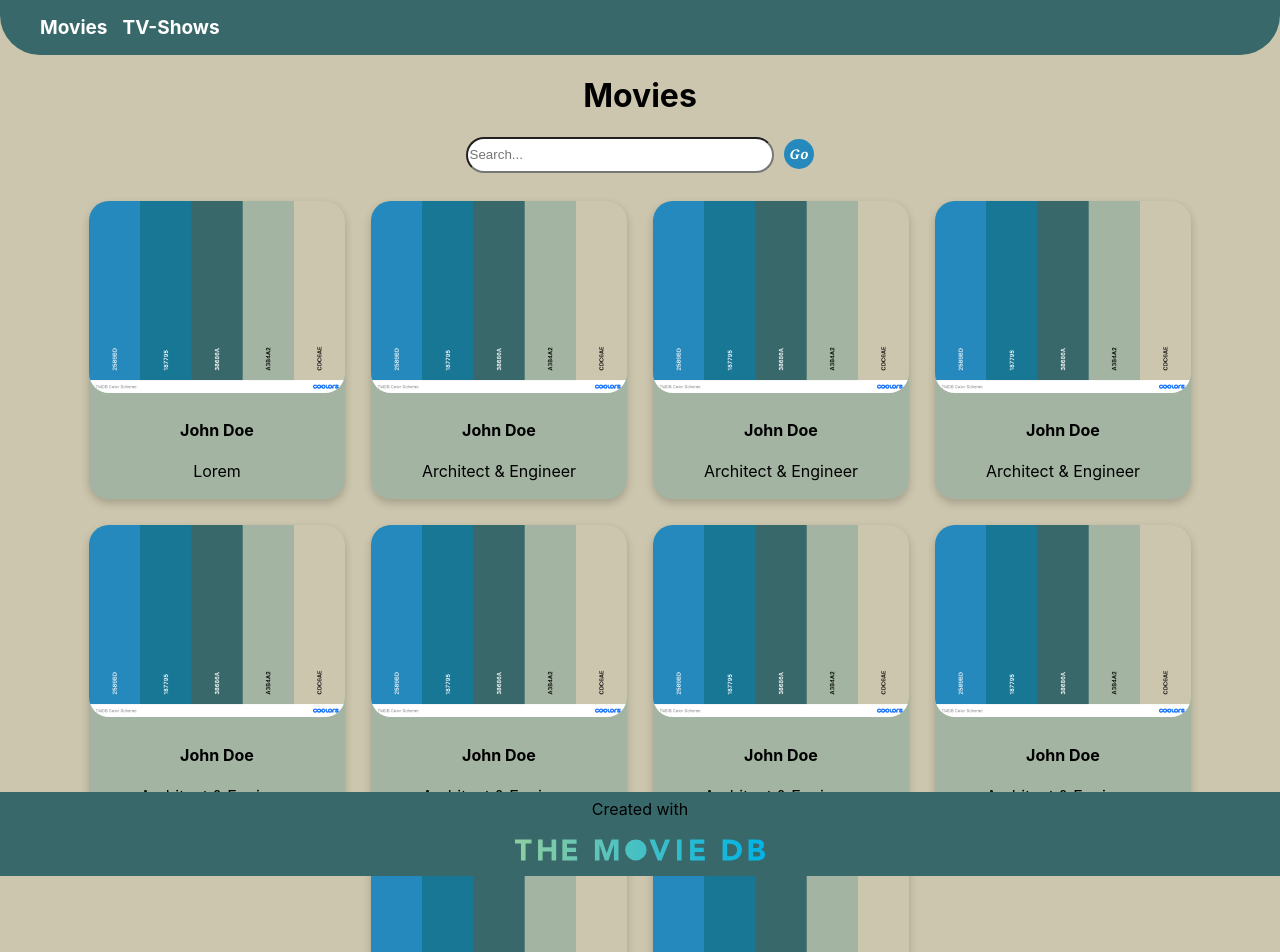
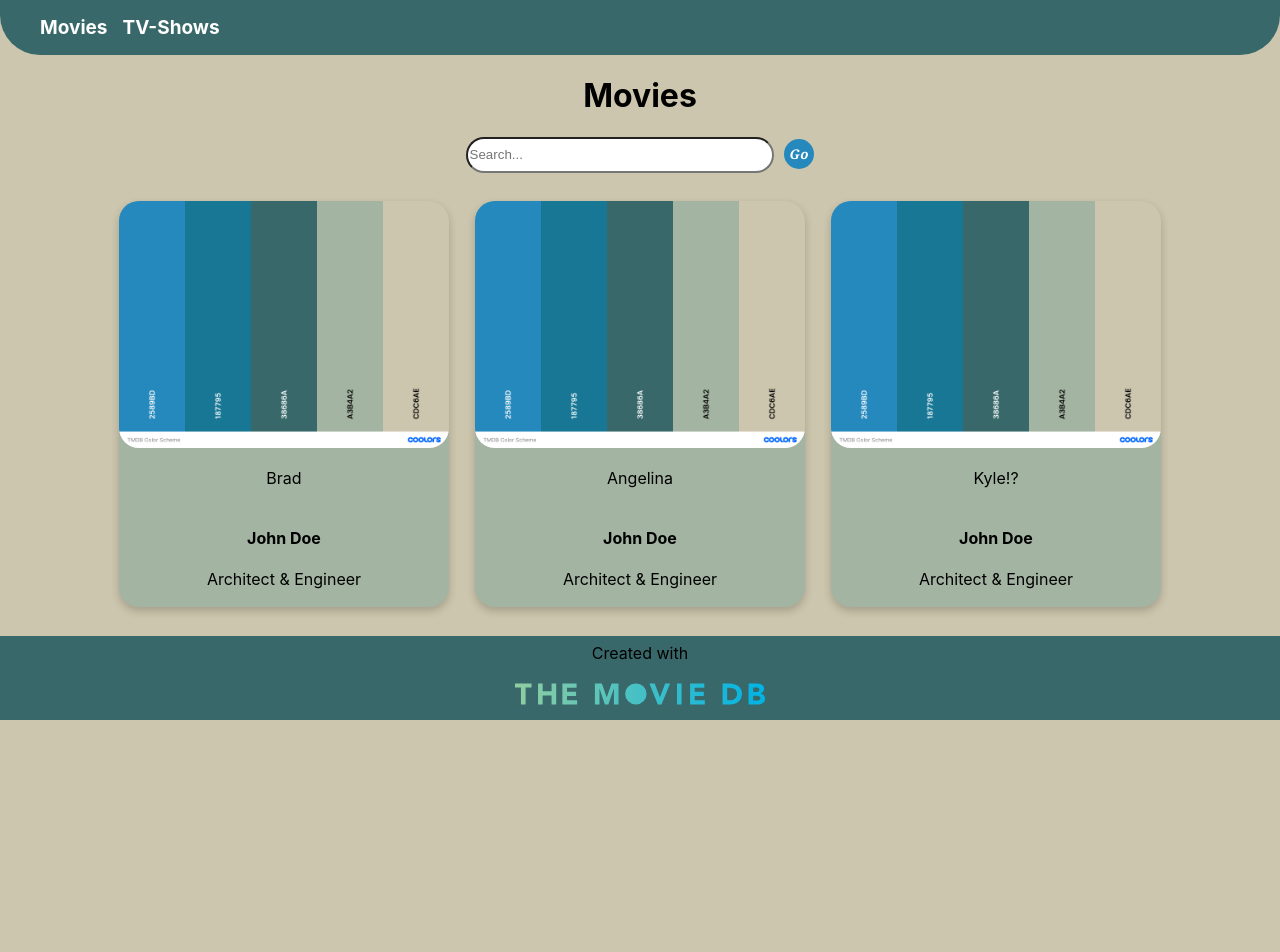
Before and after one commit to briandgomez/YER, a React (Create React App) app: page / in a window 1280 px wide. Shown: the top 952 px of the page. After the commit the page ends 800 px from the top, so only its background shows below. Built offline with nearby package versions, Linux system fonts and the light colour scheme.

Commit message:
created cards using map function

```diff
--- a/src/components/Movies/Movies.js
+++ b/src/components/Movies/Movies.js
@@ -2,6 +2,8 @@ import React from "react";
 import pic from '../../TMDB Color Scheme.png';
 
 const Movies = () => {
+    const moviesList = ['Brad', 'Angelina', 'Kyle!?'];
+
     return (
         <div className="movies">
             <h1>Movies</h1>
@@ -10,89 +12,21 @@ const Movies = () => {
                 <input type={"text"} placeholder="Search..." name="Search input"></input>
                 <button id="search-btn" type="Submit"><i class="fa fa-search">Go</i></button>
             </form>
-
-            <div style={{ display: "flex", flexWrap: 'wrap', justifyContent: "center" }}>
+            <div className = "card-layout">
+                {moviesList.map(item => (
+                    <div className="card-div">
                         <div className="card">
                             <img src={pic} />
-                    <div className="container">
-                        <h4><b>John Doe</b></h4>
-                        <p>Lorem</p>
-                    </div>
-                </div>
-
-                <div className="card">
-                    <img src={pic} />
-                    <div className="container">
-                        <h4><b>John Doe</b></h4>
-                        <p>Architect & Engineer</p>
-                    </div>
-                </div>
-
-                <div className="card">
-                    <img src={pic} />
-                    <div className="container">
-                        <h4><b>John Doe</b></h4>
-                        <p>Architect & Engineer</p>
-                    </div>
-                </div>
-
-                <div className="card">
-                    <img src={pic} />
-                    <div className="container">
-                        <h4><b>John Doe</b></h4>
-                        <p>Architect & Engineer</p>
-                    </div>
-                </div>
-
-                <div className="card">
-                    <img src={pic} />
-                    <div className="container">
-                        <h4><b>John Doe</b></h4>
-                        <p>Architect & Engineer</p>
-                    </div>
-                </div>
-
-                <div className="card">
-                    <img src={pic} />
-                    <div className="container">
-                        <h4><b>John Doe</b></h4>
-                        <p>Architect & Engineer</p>
-                    </div>
-                </div>
-
-
-                <div className="card">
-                    <img src={pic} />
-                    <div className="container">
-                        <h4><b>John Doe</b></h4>
-                        <p>Architect & Engineer</p>
-                    </div>
-                </div>
-
-                <div className="card">
-                    <img src={pic} />
-                    <div className="container">
-                        <h4><b>John Doe</b></h4>
-                        <p>Architect & Engineer</p>
-                    </div>
-                </div>
-
-                <div className="card">
-                    <img src={pic} />
-                    <div className="container">
-                        <h4><b>John Doe</b></h4>
-                        <p>Architect & Engineer</p>
-                    </div>
-                </div>
-
-                <div className="card">
-                    <img src={pic} />
+                            <p key={item}
+                            >{item}</p>
                             <div className="container">
                                 <h4><b>John Doe</b></h4>
                                 <p>Architect & Engineer</p>
                             </div>
                         </div>
                     </div>
+                ))}
+            </div>
         </div>
     )
 }
--- a/src/style.css
+++ b/src/style.css
@@ -48,6 +48,12 @@ input {
     box-shadow: 0 4px 8px 0 rgba(0,0,0,0.9);
 }
 
+.card-layout {
+    display: flex;
+    flex-wrap: wrap;
+    justify-content: center;
+}
+
 .card {
     box-shadow: 0 4px 8px 0 rgba(0,0,0,0.2);
     transition: 0.3s;
@@ -55,6 +61,7 @@ input {
     border-radius: 20px;
     margin: 13px;
     background-color: #A3B4A2;
+    width: 330px;
 }
 
 .card:hover {
@@ -83,6 +90,11 @@ footer div {
 
 /*Responsive Design*/
 @media screen and (max-width: 980px) {
+    .card-div {
+        display: flex;
+        justify-content: center;
+    }
+
     .card {
         width: 46%;
     }
```
Also changed, not shown: 1 other file (tests, documents, lock files or other folders). Lines whose indentation alone changed are shown as unchanged.
